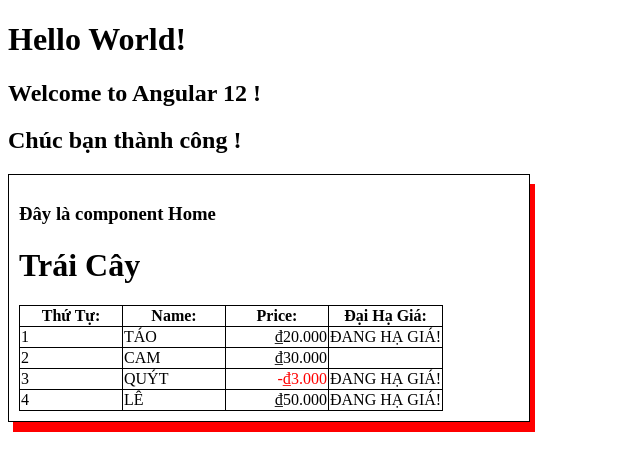
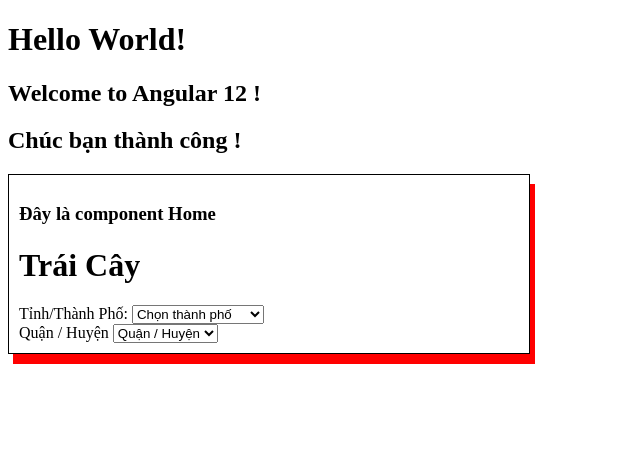
Before and after one commit to hoan010299/LearnAngular12, an Angular app: page / in a window 1280 px wide. Shown: the top 470 px of the page, without its empty margins (0-640 px from the left). Built offline with nearby package versions, Linux system fonts and the light colour scheme.

Commit message:
ng Combobox

```diff
--- a/src/app/home/home.component.html
+++ b/src/app/home/home.component.html
@@ -1,24 +1,17 @@
 <div class="test">
   <h3>Đây là component Home</h3>
   <h1>Trái Cây</h1>
-  <table class="table">
-    <tr>
-      <th>Thứ Tự:</th>
-      <th>Name:</th>
-      <th>Price:</th>
-      <th>Đại Hạ Giá:</th>
-    </tr>
-    <tr *ngFor="let trai of traiCay; let i = index">
-      <td>
-        {{ i + 1 }}
-      </td>
-      <td>{{ trai.name | uppercase }}</td>
-      <td class="right">
-        <span [ngClass]="{ 'so-am': trai.price < 0 }">{{ trai.price | currency : "VND" :"symbol":"1.3"}}</span>
-      </td>
-      <td class="center">
-        <span>{{trai.haGia | onSale |uppercase}}</span>
-      </td>
-    </tr>
-  </table>
+  Tỉnh/Thành Phố:
+  <select id="city" (change)="changeCity($event)">
+    <option *ngFor="let data of vietnamData" value="{{ data.city }}">
+      {{ data.city }}
+    </option>
+  </select>
+  <br />
+  Quận / Huyện
+  <select id="district">
+    <option *ngFor="let district of districts" value="{{ district }}">
+      {{ district }}
+    </option>
+  </select>
 </div>
--- a/src/app/home/home.component.ts
+++ b/src/app/home/home.component.ts
@@ -8,32 +8,85 @@
 export class HomeComponent implements OnInit {
   public name = 'Hoan Nguyen';
   public age = 20;
-  public traiCay = [
+  public districts: any[] = ['Quận / Huyện'];
+  public vietnamData = [
+    { city: 'Chọn thành phố', district: ['Quận / Huyện'] },
     {
-      name: 'Táo',
-      price: 20,
-      haGia: true,
+      city: 'An Giang',
+      district: [
+        'Thành phố Long Xuyên',
+        'Thành phố Châu Đốc',
+        'Thị xã Tân Châu',
+        'Huyện An Phú',
+        'Huyện Châu Phú',
+        'Huyện Châu Thành',
+        'Huyện Chợ Mới',
+        'Huyện Phú Tân',
+        'Huyện Thoại Sơn',
+        'Huyện Tịnh Biên',
+        'Huyện Tri Tôn',
+      ],
     },
     {
-      name: 'Cam',
-      price: 30,
-      haGia: false,
+      city: 'Bà Rịa - Vũng Tàu',
+      district: [
+        'Thành phố Vũng Tàu',
+        'Thị xã Bà Rịa',
+        'Thị xã Phú Mỹ',
+        'Huyện Châu Đức',
+        'Huyện Côn Đảo',
+        'Huyện Đất Đỏ',
+        'Huyện Long Điền',
+        'Huyện Tân Thành',
+        'Huyện Xuyên Mộc',
+      ],
     },
     {
-      name: 'Quýt',
-      price: -3,
-      haGia: true,
+      city: 'Bạc Liêu',
+      district: [
+        'Thành phố Bạc Liêu',
+        'Huyện Đông Hải',
+        'Huyện Giá Rai',
+        'Huyện Hòa Bình',
+        'Huyện Hồng Dân',
+        'Huyện Phước Long',
+        'Huyện Vĩnh Lợi',
+      ],
     },
     {
-      name: 'Lê',
-      price: 50,
-      haGia: true,
+      city: 'Bắc Kạn',
+      district: [
+        'Thị xã Bắc Kạn',
+        'Huyện Ba Bể',
+        'Huyện Bạch Thông',
+        'Huyện Chợ Đồn',
+        'Huyện Chợ Mới',
+        'Huyện Na Rì',
+        'Huyện Ngân Sơn',
+        'Huyện Pác Nặm',
+      ],
     },
   ];
-
   constructor() {}
 
   ngOnInit(): void {
-    console.log('Trai Cay', this.traiCay);
+    console.log('Cities', this.vietnamData);
+  }
+
+  public changeCity(event: any) {
+    const city = event.target.value;
+    if (!city) {
+      return;
+    }
+    //cach 1 :
+    // const search = this.vietnamData.filter((data) => data.city === city);
+    // console.log('search', search);
+    // if (search && search.length > 0) {
+    //   this.districts = search[0].district;
+    // }
+
+    //cach 2 :
+    this.districts =
+      this.vietnamData.find((data) => data.city === city)?.district || [];
   }
 }
```
